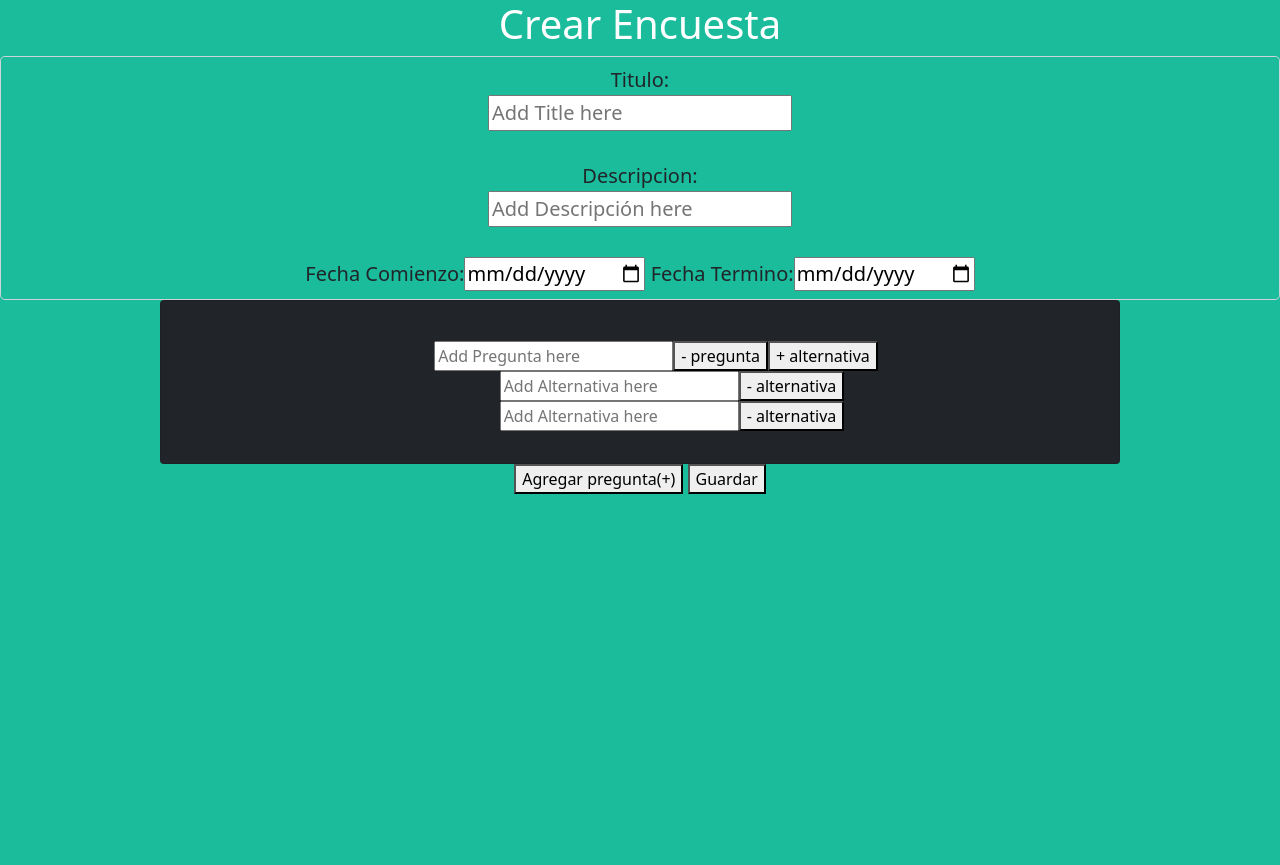
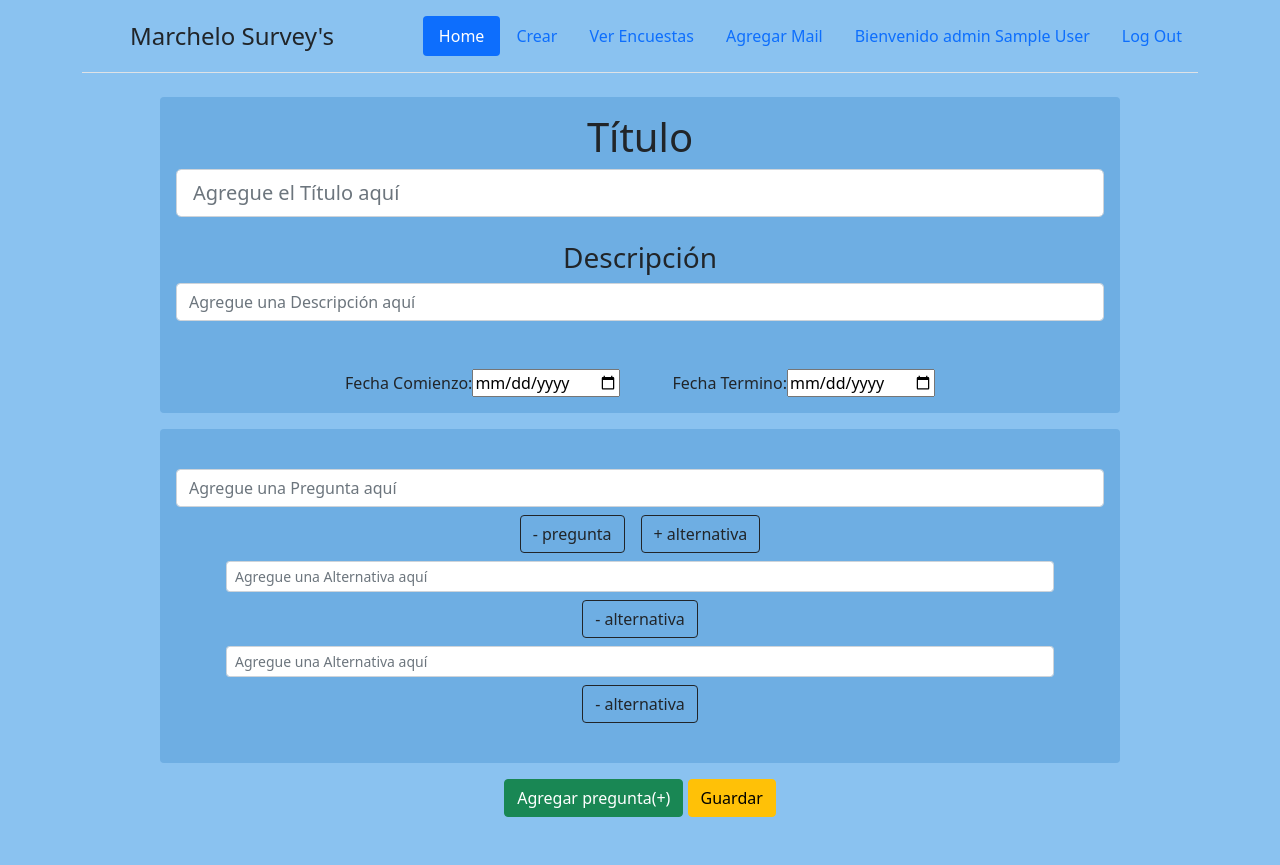
Before and after one commit to CitreaStricta/IS2, a Flask app: page /crearEncuesta in a window 1280 px wide. Before the commit the page ends 494 px from the top, so only its background shows below. Run offline with Flask 2, Linux system fonts and the light colour scheme; the visitor is signed in with stand-in values (Sample User, id 1); some libraries are stand-ins or nearby versions.

Commit message:
inserte elementos de bootstrap en creacion encuesta

```diff
--- a/app/admin/static/js/script.js
+++ b/app/admin/static/js/script.js
@@ -8,28 +8,30 @@ function addTitulo(){
     // generacion de un campo input (Para asignar titulo)
 	container.titulo = document.createElement("input") // se refiere a un h1, un div, un boton, un elemento HTML
     container.titulo.id = "titleId"
-    container.titulo.placeholder = "Add Title here" // place holder
-    //container.titulo.className = "form-control form-control-lg"
+    container.titulo.placeholder = "Agregue el Título aquí" // place holder
+    container.titulo.className = "form-control form-control-lg"
 
     container.descripcion = document.createElement("input") // se refiere a un h1, un div, un boton, un elemento HTML
     container.descripcion.id = "descripcionId"
-    container.descripcion.placeholder = "Add Descripción here" // place holder
-    //container.descripcion.className = "form-control"
+    container.descripcion.placeholder = "Agregue una Descripción aquí" // place holder
+    container.descripcion.className = "form-control"
 
     container.fechaComienzo = document.createElement("input")
     container.fechaComienzo.id= "fechaComienzoId"
     container.fechaComienzo.type= "date"
+    container.fechaComienzo.className = "me-5"
     container.fechaTermino = document.createElement("input")
     container.fechaTermino.id= "fechaTerminoId"
     container.fechaTermino.type= "date"
 
-    container.appendChild(document.createTextNode("Titulo:"))
-    container.appendChild(document.createElement("br")) // br es un salto de linea
+    const titulo = document.createElement("h1");
+    titulo.textContent = "Título";
+    const descripcion = document.createElement("h3");
+    descripcion.textContent = "Descripción";
+    container.appendChild(titulo/*document.createTextNode("Titulo:")*/)
     container.appendChild(container.titulo)
     container.appendChild(document.createElement("br")) // br es un salto de linea
-    container.appendChild(document.createElement("br")) // br es un salto de linea
-    container.appendChild(document.createTextNode("Descripcion:"))
-    container.appendChild(document.createElement("br")) // br es un salto de linea
+    container.appendChild(descripcion)
     container.appendChild(container.descripcion)
     container.appendChild(document.createElement("br")) // br es un salto de linea
     container.appendChild(document.createElement("br")) // br es un salto de linea
@@ -47,11 +49,12 @@ function addAlternativa(pregunta){
 
 	alternativa.contenido = document.createElement("input") // se refiere a un h1, un div, un boton, un elemento HTML
     alternativa.contenido.id = "alternativaId" + pregunta.numAlternativas;
-    alternativa.contenido.placeholder = "Add Alternativa here" // place holder
+    alternativa.contenido.placeholder = "Agregue una Alternativa aquí" // place holder
     alternativa.contenido.name = "input" + pregunta.numAlternativas;
-    //alternativa.contenido.className="text-warning"
+    alternativa.contenido.className="form-control form-control-sm col-6"
 
     alternativa.boton = document.createElement('button');
+    alternativa.boton.className = "btn btn-outline-dark m-2"
     alternativa.boton.innerHTML = "- alternativa"
     alternativa.boton.addEventListener('click', function(){
         // funcion que elimina la alternativa
@@ -77,6 +80,7 @@ function addAlternativa(pregunta){
 function addEncuesta(){
     var encuesta = document.getElementById("containerEncuesta")
     var listPregunta = document.createElement("ul")
+    listPregunta.style = "padding-left: 0!important;"
     encuesta.listPreguntas = listPregunta
     encuesta.numPreguntas=0
 
@@ -92,7 +96,8 @@ function addQuestion(){
     pregunta.contenidoPregunta = document.createElement("input")
     pregunta.contenidoPregunta.name = "input" + numberOfQuestion
     pregunta.contenidoPregunta.id = "inputId" + numberOfQuestion
-    pregunta.contenidoPregunta.placeholder = "Add Pregunta here"
+    pregunta.contenidoPregunta.placeholder = "Agregue una Pregunta aquí"
+    pregunta.contenidoPregunta.className = "form-control"
     //pregunta.revisarContenidoPregunta = document.createElement("div")
     //pregunta.revisarContenidoPregunta.appendChild(document.createTextNode("Vacio"))
     //if(!pregunta.contenidoPregunta){
@@ -100,16 +105,19 @@ function addQuestion(){
     //}
 
     pregunta.alternativas = document.createElement("ul")
+    pregunta.alternativas.style = "padding: 0px 50px!important;"
     pregunta.numAlternativas = 0
 
     pregunta.botonAlternativas = document.createElement('button');
     pregunta.botonAlternativas.innerHTML = "+ alternativa"
+    pregunta.botonAlternativas.className = "btn btn-outline-dark m-2"
     pregunta.botonAlternativas.addEventListener('click', function(){
         addAlternativa(pregunta);
     });
 
     pregunta.botonPregunta = document.createElement('button');
     pregunta.botonPregunta.innerHTML = "- pregunta"
+    pregunta.botonPregunta.className = "btn btn-outline-dark m-2"
     pregunta.botonPregunta.addEventListener('click', function(){
         // funcion que elimina la pregunta
         encuesta.numPreguntas--
--- a/app/admin/templates/admin/crearEncuesta.html
+++ b/app/admin/templates/admin/crearEncuesta.html
@@ -6,15 +6,19 @@
 	<link href="https://cdn.jsdelivr.net/npm/bootstrap@5.1.3/dist/css/bootstrap.min.css" rel="stylesheet" integrity="sha384-1BmE4kWBq78iYhFldvKuhfTAU6auU8tT94WrHftjDbrCEXSU1oBoqyl2QvZ6jIW3" crossorigin="anonymous">
 	<title>Crear Encuesta</title>
 </head>
-<body style="background-color:#1ABC9C;" onload="addTitulo(), addEncuesta(), addQuestion()">
+<body style="background-color:#8AC2F0;" onload="addTitulo(), addEncuesta(), addQuestion()">
+	{% include 'public/nav_bar.html' %}
 	<center>
-	<h1 id="titulo" class="bd-title text-white" style="background-color: #1ABC9C;">Crear Encuesta</h1>
-	<div id="containerTitulo" class="form-control form-control-lg" style="background-color: #1ABC9C;" alt="Max-width 75%" align="center"></div>
+	<!--h1 id="titulo" class="bd-title text-white" style="background-color: #bdddd7;;">Crear Encuesta</h1-->
+	<div id="containerTitulo" class="container rounded col-md-9 mb-3 p-3" style="background-color: #6EAEE3;" alt="Max-width 75%" align="center"></div>
+
 	<!--Container de preguntas-->
-	<div id="containerEncuesta" align="center" class="card bg-dark text-white w-75 p-3">
+	<div id="containerEncuesta" class="container rounded col-md-9 mb-3 p-3" style="background-color: #6EAEE3;">
 	</div>
-	<button id="addElement" onclick="addQuestion()">Agregar pregunta(+)</button>
-	<button id="save"  onclick="saveQuestions()">Guardar</button> <!-- deberia ser saveSurvey -->
+	<div class ="container mb-5">
+		<button id="addElement" class="btn btn-success" onclick="addQuestion()">Agregar pregunta(+)</button>
+		<button id="save"  class="btn btn-warning" onclick="saveQuestions()">Guardar</button> <!-- deberia ser saveSurvey -->
+	</div>
 	</center>
 </body>
 </html>
```
